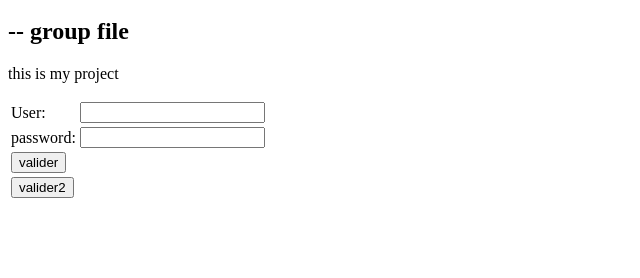
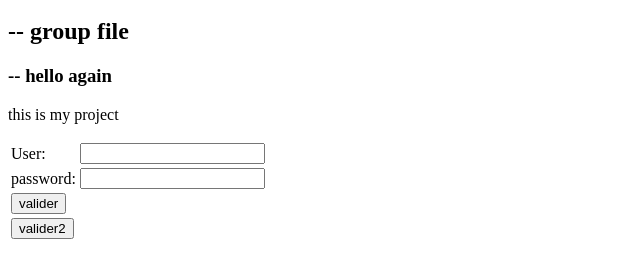
Before and after one commit to imaneElkadi/our_-project, a plain HTML site: page index.html in a window 1280 px wide. Shown: the part 48-326 px from the top of the page, without its empty margins (0-640 px from the left). Drawn offline with Linux system fonts and the light colour scheme.

Commit message:
add again

```diff
--- a/index.html
+++ b/index.html
@@ -1,5 +1,7 @@
 <h1> hello world</h1>
+
 <h2> -- group file</h2>
+<h3> --  hello again</h3>
 <p>this is my project </p>
 <form  method="post" action="insertauteur.php" >
  <table>
```
